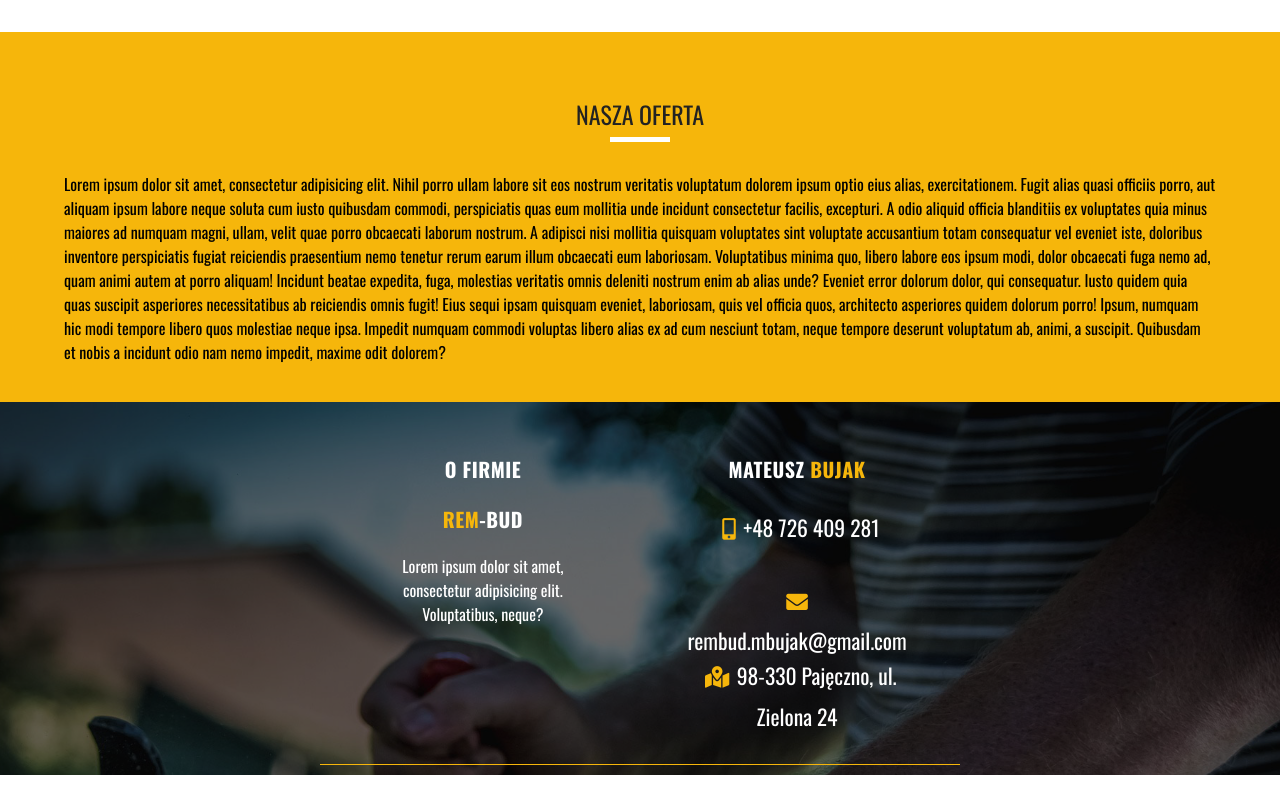
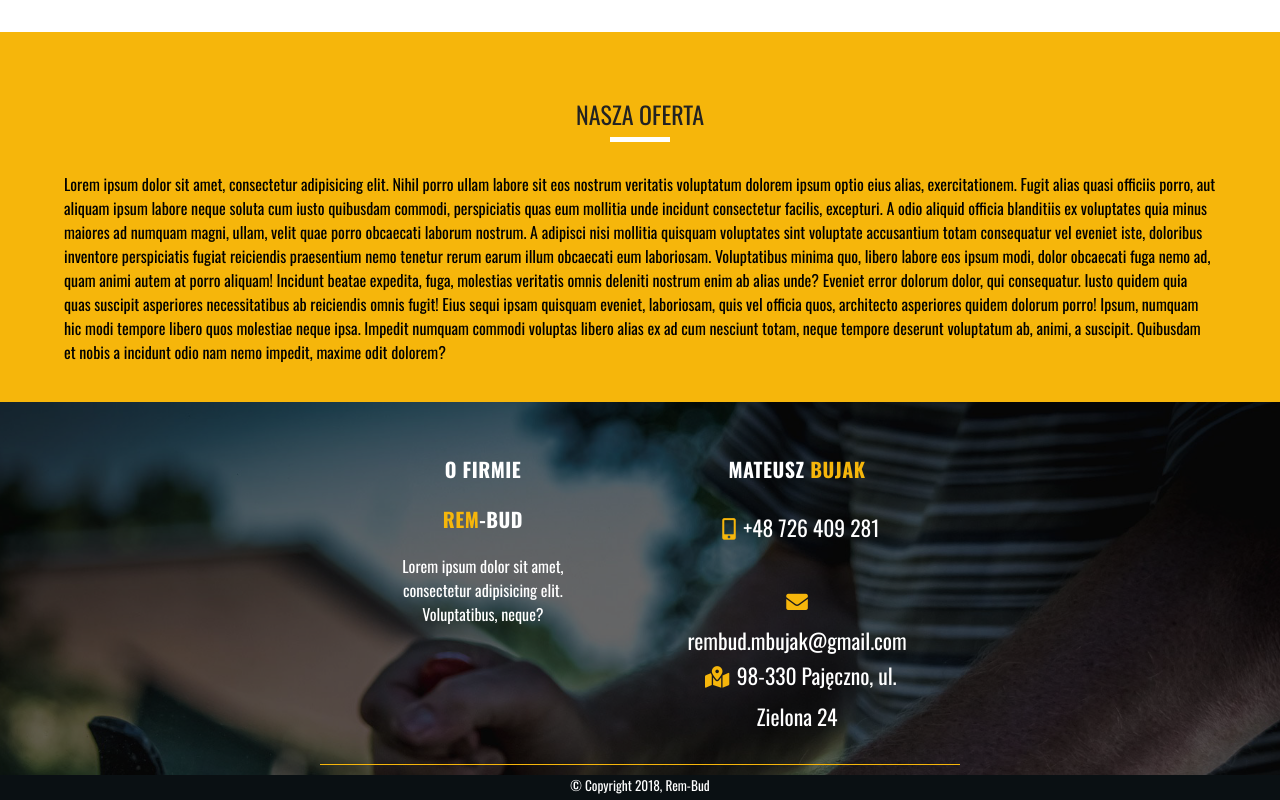
Before and after one commit to cieslaluk/rem-bud, a plain HTML site: page index.html in a window 1280 px wide. Shown: the part 1661-2461 px from the top of the page. Before the commit the page ends 2436 px from the top, so only its background shows below. Drawn offline with nearby package versions, Linux system fonts and the light colour scheme.

Commit message:
added_footer

```diff
--- a/index.html
+++ b/index.html
@@ -28,7 +28,6 @@
         <ul class="topnav" id="myTopnav">
             <li><a href="#about_us">o nas</a></li>
             <li><a href="#offer">oferta</a></li>
-            <li><a href="#projects">lorem</a></li>
             <li><a href="#contact">kontakt</a></li>
             <li><a href="javascript:void(0);" class="icon" onclick="myFunction()"><i class="fas fa-bars"></i></a></li>
         </ul>
@@ -101,7 +100,7 @@
         <p class="text">Lorem ipsum dolor sit amet, consectetur adipisicing elit. Nihil porro ullam labore sit eos nostrum veritatis voluptatum dolorem ipsum optio eius alias, exercitationem. Fugit alias quasi officiis porro, aut aliquam ipsum labore neque soluta cum iusto quibusdam commodi, perspiciatis quas eum mollitia unde incidunt consectetur facilis, excepturi. A odio aliquid officia blanditiis ex voluptates quia minus maiores ad numquam magni, ullam, velit quae porro obcaecati laborum nostrum. A adipisci nisi mollitia quisquam voluptates sint voluptate accusantium totam consequatur vel eveniet iste, doloribus inventore perspiciatis fugiat reiciendis praesentium nemo tenetur rerum earum illum obcaecati eum laboriosam. Voluptatibus minima quo, libero labore eos ipsum modi, dolor obcaecati fuga nemo ad, quam animi autem at porro aliquam! Incidunt beatae expedita, fuga, molestias veritatis omnis deleniti nostrum enim ab alias unde? Eveniet error dolorum dolor, qui consequatur. Iusto quidem quia quas suscipit asperiores necessitatibus ab reiciendis omnis fugit! Eius sequi ipsam quisquam eveniet, laboriosam, quis vel officia quos, architecto asperiores quidem dolorum porro! Ipsum, numquam hic modi tempore libero quos molestiae neque ipsa. Impedit numquam commodi voluptas libero alias ex ad cum nesciunt totam, neque tempore deserunt voluptatum ab, animi, a suscipit. Quibusdam et nobis a incidunt odio nam nemo impedit, maxime odit dolorem?</p>
 
 
-
+    </section>
     <section id="contact">
 
         <section id="contact_us" class="contact_container">
@@ -126,10 +125,12 @@
             </div>
         </section>
 
-
-
     </section>
 
+<footer>
+    <small>&copy; Copyright 2018, Rem-Bud</small>
+
+</footer>
 
 
     <script src="https://code.jquery.com/jquery-3.3.1.js" integrity="sha256-2Kok7MbOyxpgUVvAk/HJ2jigOSYS2auK4Pfzbm7uH60=" crossorigin="anonymous"></script>
--- a/style/style.css
+++ b/style/style.css
@@ -464,3 +464,12 @@ p.text {
     animation-duration: 1s;
     animation-fill-mode: both;
 }
+
+footer {
+    height: 25px;
+    margin: 0;
+    display: flex;
+    background-color: #0a1013;
+    justify-content: center;
+    color: #fff;
+}
```
